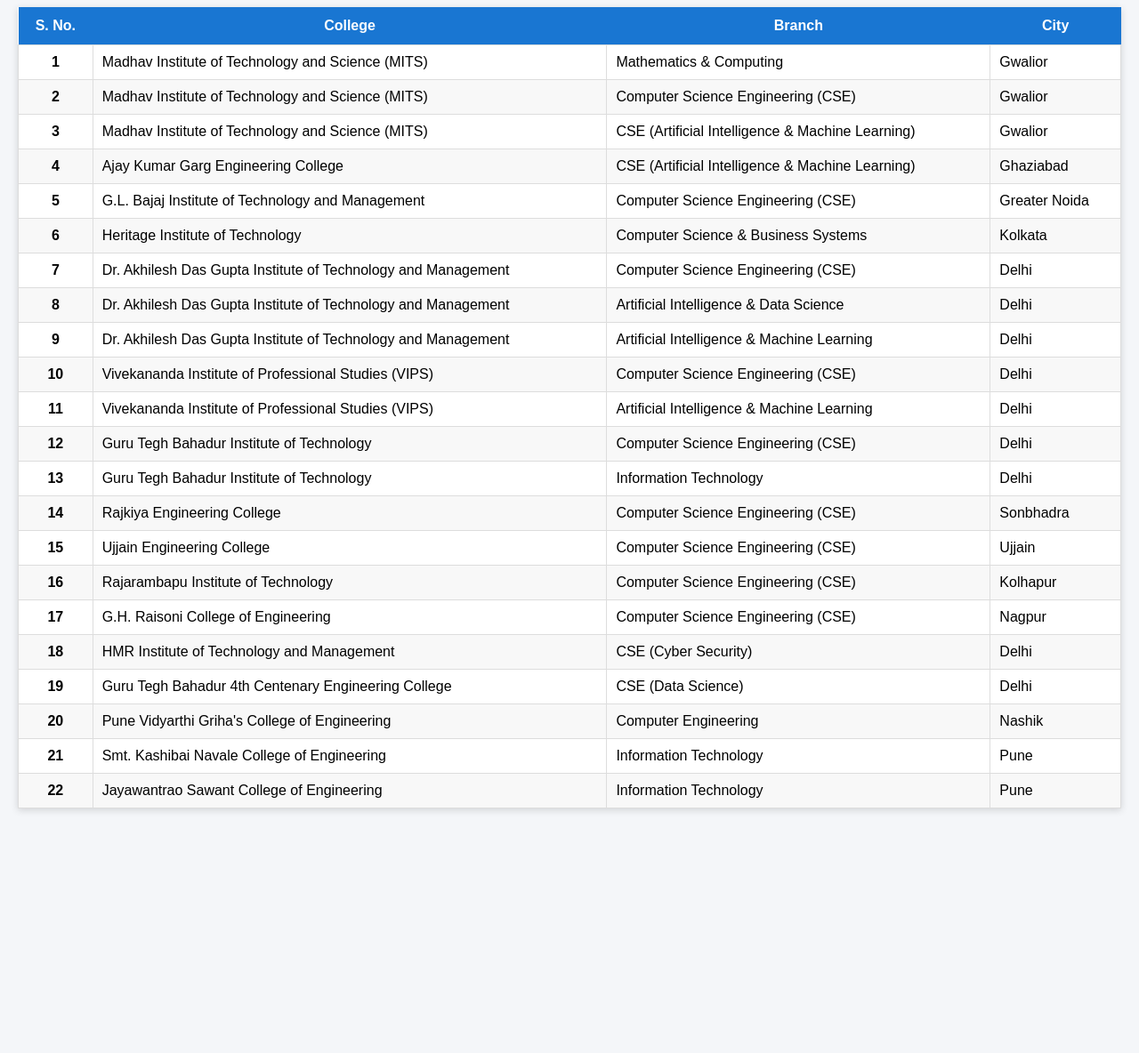
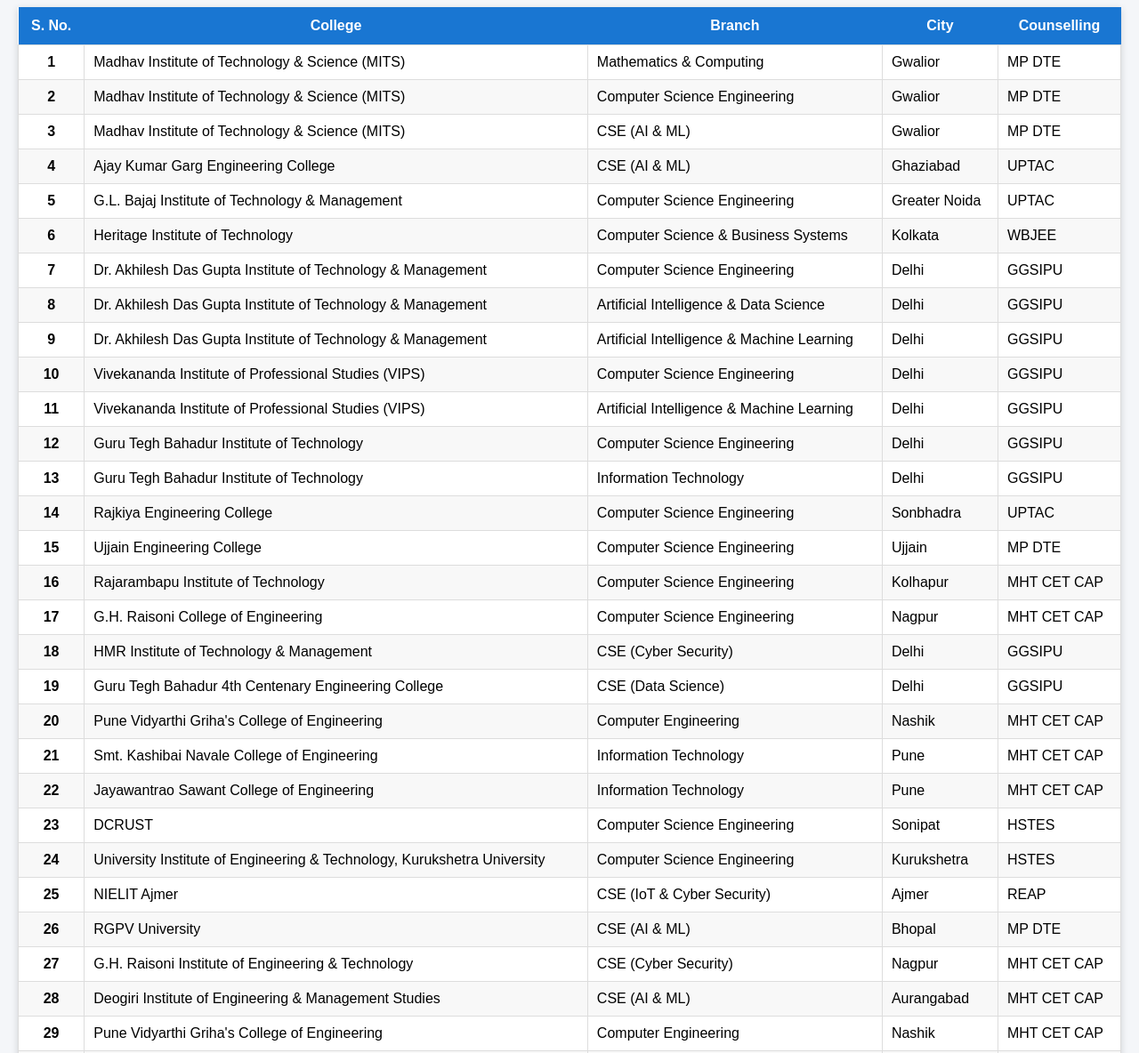
Before and after one commit to sharique777/clg, a plain HTML site: page index.html in a window 1280 px wide. Shown: the part 60-1244 px from the top of the page at 89% size. Before the commit the page ends 989 px from the top, so only its background shows below. Drawn offline with Linux system fonts and the light colour scheme.

Commit message:
Update index.html

```diff
--- a/index.html
+++ b/index.html
@@ -7,50 +7,43 @@
 
 <style>
 body{
-    font-family: Arial, sans-serif;
+    font-family:Arial,sans-serif;
     background:#f4f6f9;
     margin:20px;
 }
-
 h2{
     text-align:center;
 }
-
 table{
     width:100%;
     border-collapse:collapse;
-    background:white;
-    box-shadow:0 2px 8px rgba(0,0,0,0.15);
+    background:#fff;
+    box-shadow:0 2px 8px rgba(0,0,0,.15);
 }
-
 th{
     background:#1976d2;
-    color:white;
+    color:#fff;
     padding:12px;
     position:sticky;
     top:0;
 }
-
 td{
+    border:1px solid #ddd;
     padding:10px;
-    border:1px solid #ddd;
 }
-
 tr:nth-child(even){
     background:#f8f8f8;
 }
-
 tr:hover{
     background:#fff9c4;
 }
-
 .rank{
     text-align:center;
     font-weight:bold;
 }
 </style>
+
 </head>
-
 <body>
 
 <h2>Top 30 College Options (AIR 82436)</h2>
@@ -62,54 +55,81 @@
 <th>College</th>
 <th>Branch</th>
 <th>City</th>
+<th>Counselling</th>
 </tr>
 </thead>
 
 <tbody>
 
-<tr><td class="rank">1</td><td>Madhav Institute of Technology and Science (MITS)</td><td>Mathematics & Computing</td><td>Gwalior</td></tr>
+<tr><td class="rank">1</td><td>Madhav Institute of Technology & Science (MITS)</td><td>Mathematics & Computing</td><td>Gwalior</td><td>MP DTE</td></tr>
 
-<tr><td class="rank">2</td><td>Madhav Institute of Technology and Science (MITS)</td><td>Computer Science Engineering (CSE)</td><td>Gwalior</td></tr>
+<tr><td class="rank">2</td><td>Madhav Institute of Technology & Science (MITS)</td><td>Computer Science Engineering</td><td>Gwalior</td><td>MP DTE</td></tr>
 
-<tr><td class="rank">3</td><td>Madhav Institute of Technology and Science (MITS)</td><td>CSE (Artificial Intelligence & Machine Learning)</td><td>Gwalior</td></tr>
+<tr><td class="rank">3</td><td>Madhav Institute of Technology & Science (MITS)</td><td>CSE (AI & ML)</td><td>Gwalior</td><td>MP DTE</td></tr>
 
-<tr><td class="rank">4</td><td>Ajay Kumar Garg Engineering College</td><td>CSE (Artificial Intelligence & Machine Learning)</td><td>Ghaziabad</td></tr>
+<tr><td class="rank">4</td><td>Ajay Kumar Garg Engineering College</td><td>CSE (AI & ML)</td><td>Ghaziabad</td><td>UPTAC</td></tr>
 
-<tr><td class="rank">5</td><td>G.L. Bajaj Institute of Technology and Management</td><td>Computer Science Engineering (CSE)</td><td>Greater Noida</td></tr>
+<tr><td class="rank">5</td><td>G.L. Bajaj Institute of Technology & Management</td><td>Computer Science Engineering</td><td>Greater Noida</td><td>UPTAC</td></tr>
 
-<tr><td class="rank">6</td><td>Heritage Institute of Technology</td><td>Computer Science & Business Systems</td><td>Kolkata</td></tr>
+<tr><td class="rank">6</td><td>Heritage Institute of Technology</td><td>Computer Science & Business Systems</td><td>Kolkata</td><td>WBJEE</td></tr>
 
-<tr><td class="rank">7</td><td>Dr. Akhilesh Das Gupta Institute of Technology and Management</td><td>Computer Science Engineering (CSE)</td><td>Delhi</td></tr>
+<tr><td class="rank">7</td><td>Dr. Akhilesh Das Gupta Institute of Technology & Management</td><td>Computer Science Engineering</td><td>Delhi</td><td>GGSIPU</td></tr>
 
-<tr><td class="rank">8</td><td>Dr. Akhilesh Das Gupta Institute of Technology and Management</td><td>Artificial Intelligence & Data Science</td><td>Delhi</td></tr>
+<tr><td class="rank">8</td><td>Dr. Akhilesh Das Gupta Institute of Technology & Management</td><td>Artificial Intelligence & Data Science</td><td>Delhi</td><td>GGSIPU</td></tr>
 
-<tr><td class="rank">9</td><td>Dr. Akhilesh Das Gupta Institute of Technology and Management</td><td>Artificial Intelligence & Machine Learning</td><td>Delhi</td></tr>
+<tr><td class="rank">9</td><td>Dr. Akhilesh Das Gupta Institute of Technology & Management</td><td>Artificial Intelligence & Machine Learning</td><td>Delhi</td><td>GGSIPU</td></tr>
 
-<tr><td class="rank">10</td><td>Vivekananda Institute of Professional Studies (VIPS)</td><td>Computer Science Engineering (CSE)</td><td>Delhi</td></tr>
+<tr><td class="rank">10</td><td>Vivekananda Institute of Professional Studies (VIPS)</td><td>Computer Science Engineering</td><td>Delhi</td><td>GGSIPU</td></tr>
 
-<tr><td class="rank">11</td><td>Vivekananda Institute of Professional Studies (VIPS)</td><td>Artificial Intelligence & Machine Learning</td><td>Delhi</td></tr>
+<tr><td class="rank">11</td><td>Vivekananda Institute of Professional Studies (VIPS)</td><td>Artificial Intelligence & Machine Learning</td><td>Delhi</td><td>GGSIPU</td></tr>
 
-<tr><td class="rank">12</td><td>Guru Tegh Bahadur Institute of Technology</td><td>Computer Science Engineering (CSE)</td><td>Delhi</td></tr>
+<tr><td class="rank">12</td><td>Guru Tegh Bahadur Institute of Technology</td><td>Computer Science Engineering</td><td>Delhi</td><td>GGSIPU</td></tr>
 
-<tr><td class="rank">13</td><td>Guru Tegh Bahadur Institute of Technology</td><td>Information Technology</td><td>Delhi</td></tr>
+<tr><td class="rank">13</td><td>Guru Tegh Bahadur Institute of Technology</td><td>Information Technology</td><td>Delhi</td><td>GGSIPU</td></tr>
 
-<tr><td class="rank">14</td><td>Rajkiya Engineering College</td><td>Computer Science Engineering (CSE)</td><td>Sonbhadra</td></tr>
+<tr><td class="rank">14</td><td>Rajkiya Engineering College</td><td>Computer Science Engineering</td><td>Sonbhadra</td><td>UPTAC</td></tr>
 
-<tr><td class="rank">15</td><td>Ujjain Engineering College</td><td>Computer Science Engineering (CSE)</td><td>Ujjain</td></tr>
+<tr><td class="rank">15</td><td>Ujjain Engineering College</td><td>Computer Science Engineering</td><td>Ujjain</td><td>MP DTE</td></tr>
 
-<tr><td class="rank">16</td><td>Rajarambapu Institute of Technology</td><td>Computer Science Engineering (CSE)</td><td>Kolhapur</td></tr>
+<tr><td class="rank">16</td><td>Rajarambapu Institute of Technology</td><td>Computer Science Engineering</td><td>Kolhapur</td><td>MHT CET CAP</td></tr>
 
-<tr><td class="rank">17</td><td>G.H. Raisoni College of Engineering</td><td>Computer Science Engineering (CSE)</td><td>Nagpur</td></tr>
+<tr><td class="rank">17</td><td>G.H. Raisoni College of Engineering</td><td>Computer Science Engineering</td><td>Nagpur</td><td>MHT CET CAP</td></tr>
 
-<tr><td class="rank">18</td><td>HMR Institute of Technology and Management</td><td>CSE (Cyber Security)</td><td>Delhi</td></tr>
+<tr><td class="rank">18</td><td>HMR Institute of Technology & Management</td><td>CSE (Cyber Security)</td><td>Delhi</td><td>GGSIPU</td></tr>
 
-<tr><td class="rank">19</td><td>Guru Tegh Bahadur 4th Centenary Engineering College</td><td>CSE (Data Science)</td><td>Delhi</td></tr>
+<tr><td class="rank">19</td><td>Guru Tegh Bahadur 4th Centenary Engineering College</td><td>CSE (Data Science)</td><td>Delhi</td><td>GGSIPU</td></tr>
 
-<tr><td class="rank">20</td><td>Pune Vidyarthi Griha's College of Engineering</td><td>Computer Engineering</td><td>Nashik</td></tr>
+<tr><td class="rank">20</td><td>Pune Vidyarthi Griha's College of Engineering</td><td>Computer Engineering</td><td>Nashik</td><td>MHT CET CAP</td></tr>
 
-<tr><td class="rank">21</td><td>Smt. Kashibai Navale College of Engineering</td><td>Information Technology</td><td>Pune</td></tr>
+<tr><td class="rank">21</td><td>Smt. Kashibai Navale College of Engineering</td><td>Information Technology</td><td>Pune</td><td>MHT CET CAP</td></tr>
 
-<tr><td class="rank">22</td><td>Jayawantrao Sawant College of Engineering</td><td>Information Technology</td><td>Pune</td></tr>
+<tr><td class="rank">22</td><td>Jayawantrao Sawant College of Engineering</td><td>Information Technology</td><td>Pune</td><td>MHT CET CAP</td></tr>
+
+<tr><td class="rank">23</td><td>DCRUST</td><td>Computer Science Engineering</td><td>Sonipat</td><td>HSTES</td></tr>
+
+<tr><td class="rank">24</td><td>University Institute of Engineering & Technology, Kurukshetra University</td><td>Computer Science Engineering</td><td>Kurukshetra</td><td>HSTES</td></tr>
+
+<tr><td class="rank">25</td><td>NIELIT Ajmer</td><td>CSE (IoT & Cyber Security)</td><td>Ajmer</td><td>REAP</td></tr>
+
+<tr><td class="rank">26</td><td>RGPV University</td><td>CSE (AI & ML)</td><td>Bhopal</td><td>MP DTE</td></tr>
+
+<tr><td class="rank">27</td><td>G.H. Raisoni Institute of Engineering & Technology</td><td>CSE (Cyber Security)</td><td>Nagpur</td><td>MHT CET CAP</td></tr>
+
+<tr><td class="rank">28</td><td>Deogiri Institute of Engineering & Management Studies</td><td>CSE (AI & ML)</td><td>Aurangabad</td><td>MHT CET CAP</td></tr>
+
+<tr><td class="rank">29</td><td>Pune Vidyarthi Griha's College of Engineering</td><td>Computer Engineering</td><td>Nashik</td><td>MHT CET CAP</td></tr>
+
+<tr><td class="rank">30</td><td>Terna Engineering College</td><td>Computer Engineering</td><td>Navi Mumbai</td><td>MHT CET CAP</td></tr>
+
+<tr><td class="rank">31</td><td>NBN Sinhgad School of Engineering</td><td>Computer Engineering</td><td>Pune</td><td>MHT CET CAP</td></tr>
+
+<tr><td class="rank">32</td><td>MET League of Colleges</td><td>Computer Engineering</td><td>Nashik</td><td>MHT CET CAP</td></tr>
+
+<tr><td class="rank">33</td><td>ISBM College of Engineering</td><td>Artificial Intelligence & Data Science</td><td>Pune</td><td>MHT CET CAP</td></tr>
+
+<tr><td class="rank">34</td><td>Lokmanya Tilak College of Engineering</td><td>CSE (IoT & Cyber Security)</td><td>Mumbai</td><td>MHT CET CAP</td></tr>
+
+<tr><td class="rank">35</td><td>A. P. Shah Institute of Technology</td><td>Information Technology</td><td>Thane</td><td>MHT CET CAP</td></tr>
 
 </tbody>
 </table>
```
